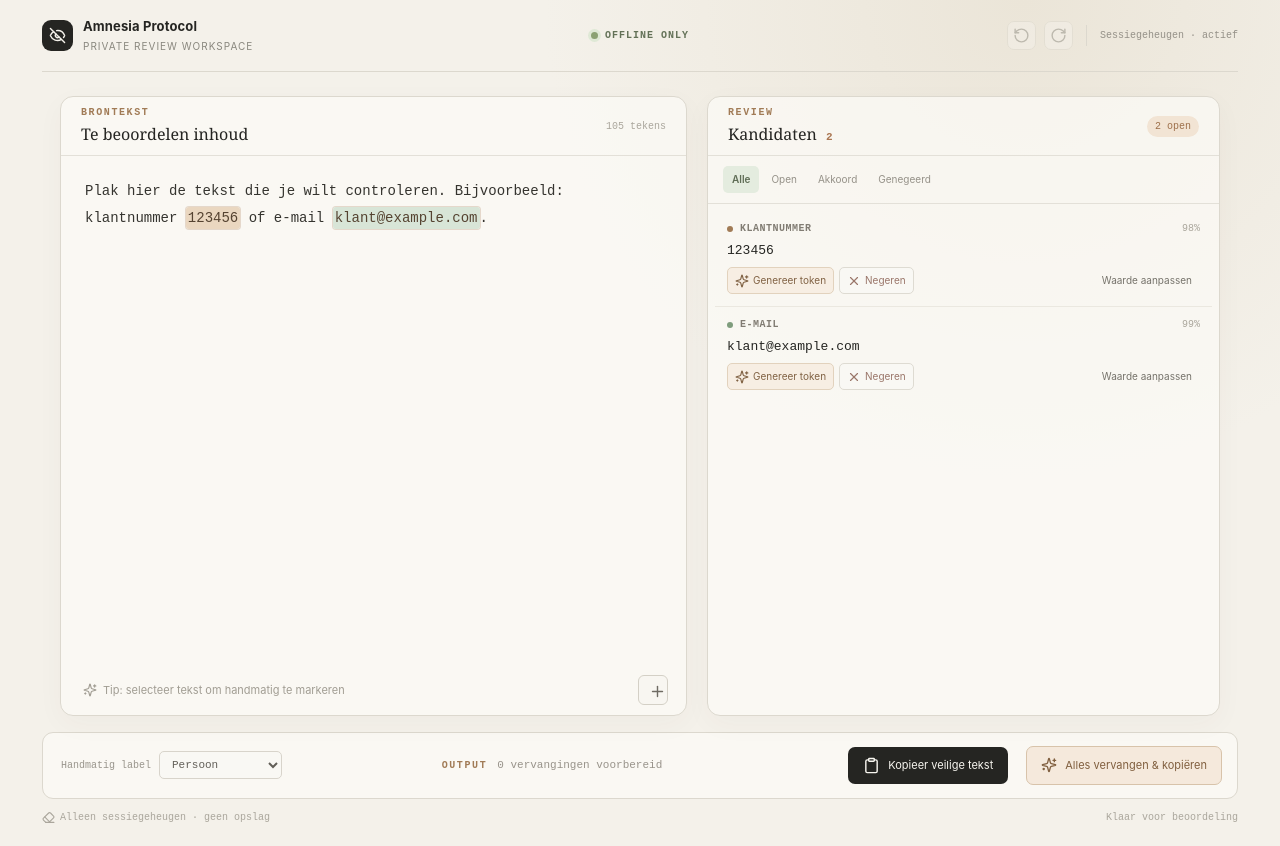
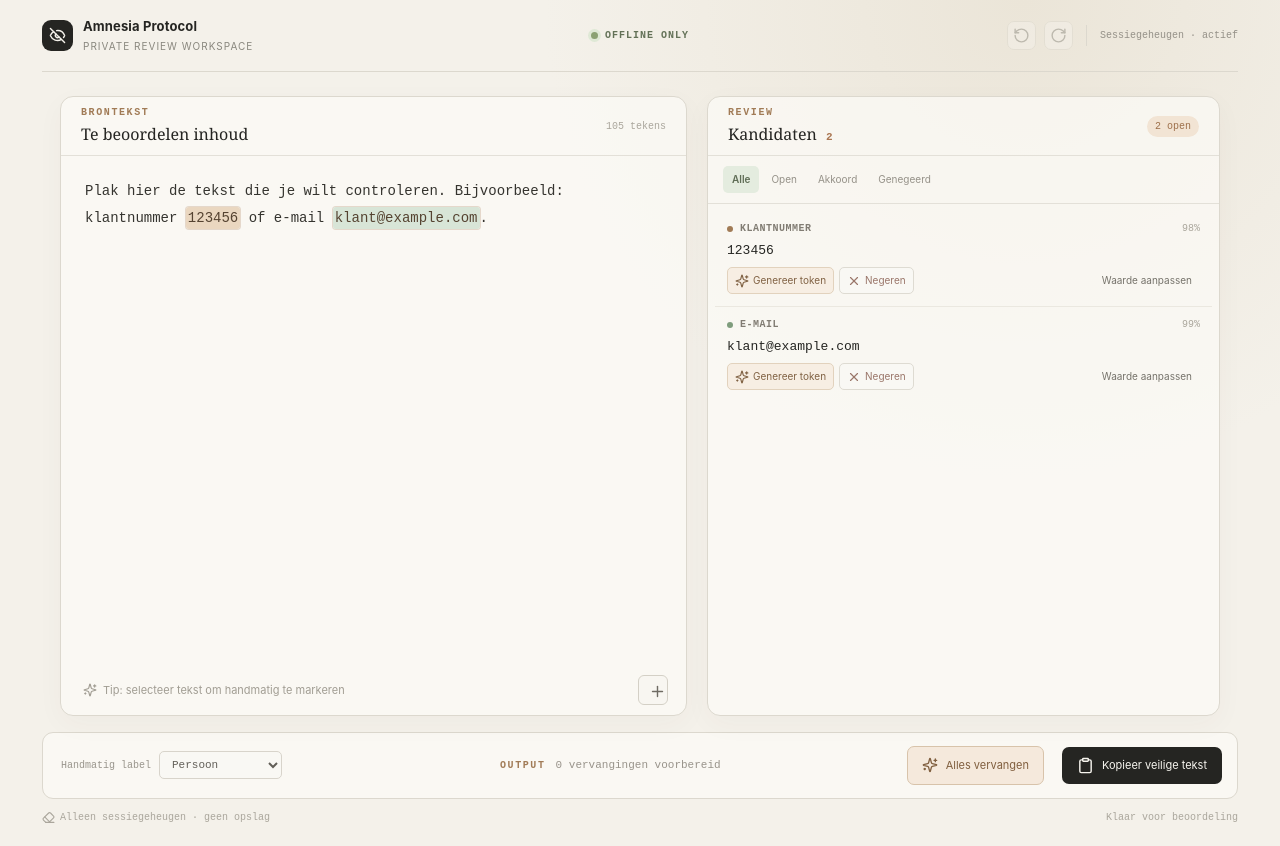
Before and after one commit to parvenuprompting/amnesia-protocol-lite, a React (Vite) app: page / in a window 1280 px wide. Both pictures are taken after a click on the button "Start een nieuwe controle". Built offline with nearby package versions, Linux system fonts and the light colour scheme.

Commit message:
Separate bulk replacement from copying

```diff
--- a/src/App.tsx
+++ b/src/App.tsx
@@ -180,35 +180,25 @@ function App() {
     }
   };
 
-  const replaceAllAndCopy = async () => {
+  const replaceAll = () => {
     if (!detections.length) {
+      setClipboardStatus({ state: "error", message: "Geen kandidaten om te vervangen" });
       setMessage("Geen kandidaten om te vervangen");
       return;
     }
     if (
       !window.confirm(
-        `Dit vervangt alle ${detections.length} geflagde items en kopieert de tekst naar het klembord. Doorgaan?`,
+        `Dit vervangt alle ${detections.length} geflagde items. Je kunt daarna zelf de tekst kopiëren. Doorgaan?`,
       )
     )
       return;
-    setClipboardStatus({ state: "copying" });
     const allAccepted = detections.map((item) => ({ ...item, decision: "accepted" as const }));
-    const allTokens = createTokens(allAccepted);
-    const allOutput = replaceAccepted(text, allAccepted, allTokens);
-    try {
-      await copyAndVerify(allOutput);
-      setHistory((items) => [...items, detections]);
-      setFuture([]);
-      setDetections(allAccepted);
-      const successMessage = `${detections.length} items vervangen en gekopieerd`;
-      setClipboardStatus({ state: "success", message: successMessage });
-      setMessage(successMessage);
-    } catch (error) {
-      const errorMessage = error instanceof Error ? error.message : "onbekende clipboardfout";
-      setClipboardStatus({ state: "error", message: "Kopiëren mislukt" });
-      console.error("Bulk clipboard copy failed:", errorMessage);
-      setMessage("Kopiëren is niet gelukt");
-    }
+    setHistory((items) => [...items, detections]);
+    setFuture([]);
+    setDetections(allAccepted);
+    const successMessage = `${detections.length} items vervangen. Controleer de tekst en klik daarna op Kopieer veilige tekst.`;
+    setClipboardStatus({ state: "success", message: successMessage });
+    setMessage(successMessage);
   };
 
   return (
@@ -465,6 +455,16 @@ function App() {
               {clipboardStatus.state === "error" && clipboardStatus.message}
             </div>
             <button
+              className="bulk-copy-button"
+              type="button"
+              onClick={replaceAll}
+              disabled={clipboardStatus.state === "copying"}
+              data-testid="replace-all"
+              title="Vervang alle geflagde items zonder ze te kopiëren"
+            >
+              <Sparkles size={16} /> Alles vervangen
+            </button>
+            <button
               className="copy-button"
               type="button"
               onClick={copyOutput}
@@ -472,17 +472,6 @@ function App() {
             >
               <Clipboard size={17} />{" "}
               {clipboardStatus.state === "copying" ? "Kopiëren..." : "Kopieer veilige tekst"}
-            </button>
-            <button
-              className="bulk-copy-button"
-              type="button"
-              onClick={replaceAllAndCopy}
-              disabled={clipboardStatus.state === "copying"}
-              data-testid="replace-all-copy"
-              title="Vervang alle geflagde items en kopieer de tekst"
-            >
-              <Sparkles size={16} />{" "}
-              {clipboardStatus.state === "copying" ? "Bezig..." : "Alles vervangen & kopiëren"}
             </button>
           </section>
         </>
```
Also changed, not shown: 2 other files (tests, documents, lock files or other folders).
